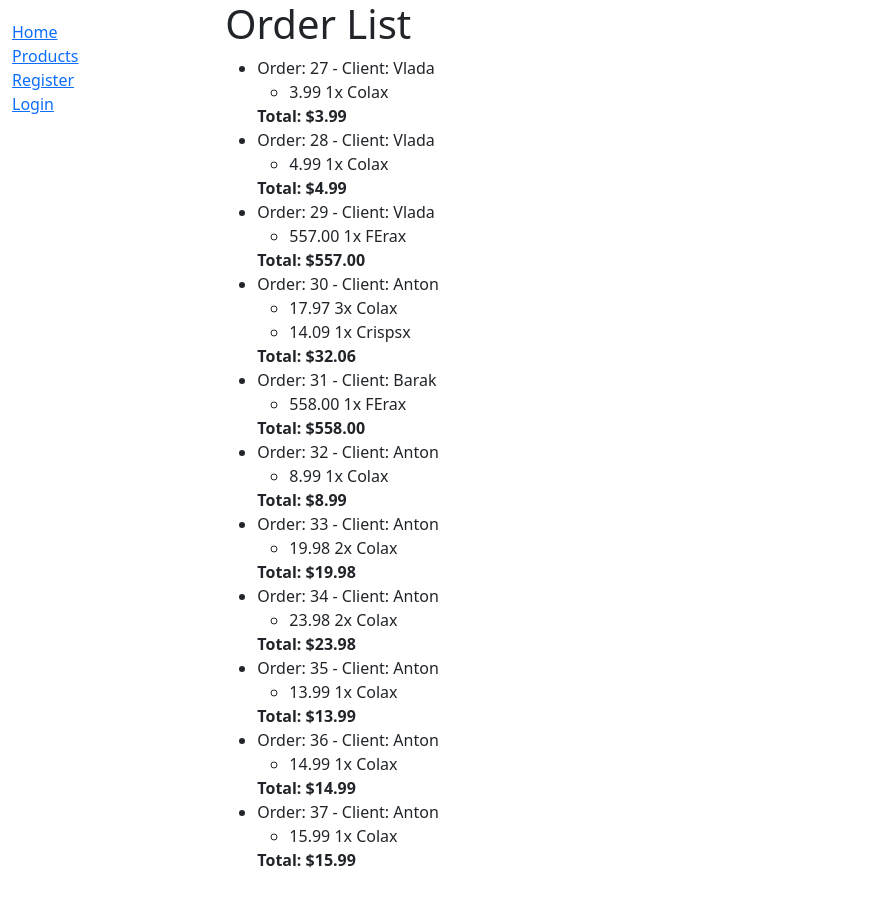
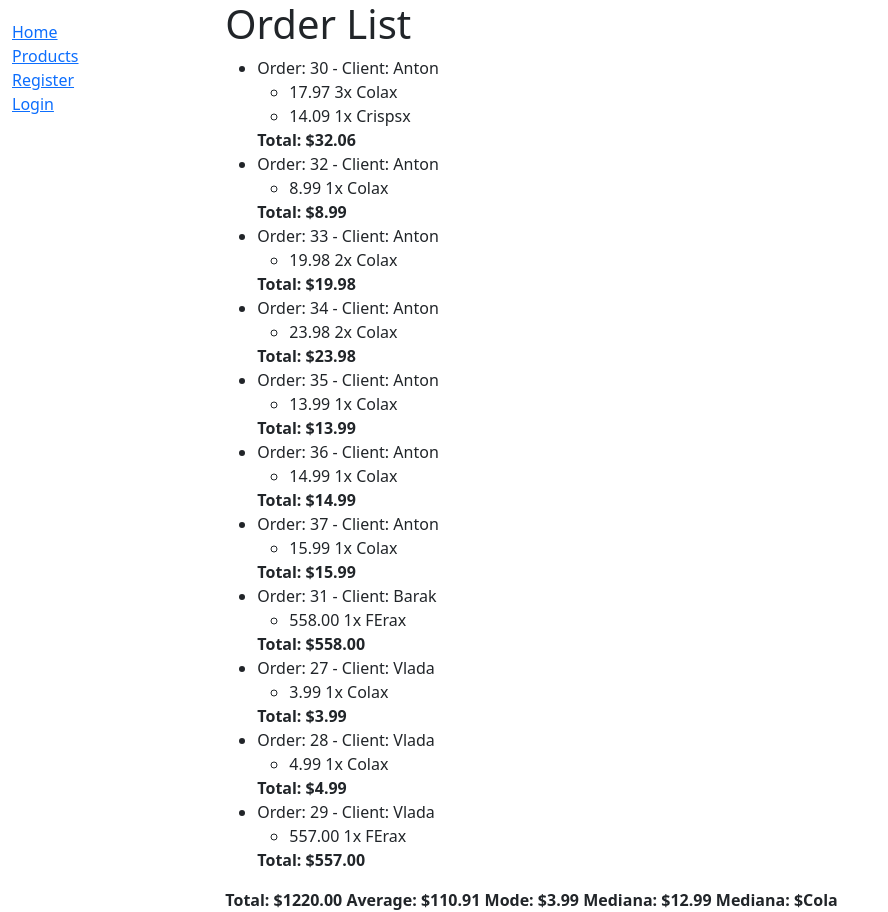
Before and after one commit to TestyCore/Python_Labs, a Django app: page /order/orders/ in a window 1280 px wide. Shown: the whole page, without its empty margins (0-888 px from the left). Before the commit the page ends 868 px from the top, so only its background shows below. Run offline with Django 4.2, Linux system fonts and the light colour scheme; data comes from the database, SQL or seed files in the repository; both versions use the stored data as it was after the commit.

Commit message:
Added statistics

```diff
--- a/Lab_4/edostavka/templates/base.html
+++ b/Lab_4/edostavka/templates/base.html
@@ -55,24 +55,6 @@
           {% endblock %}
         </div>
         <div class="col-sm-10 ">{% block content %}{% endblock %}
-{#            {% block pagination %}#}
-{#                {% if is_paginated %}#}
-{#                    <div class="pagination">#}
-{#                        <span class="page-links">#}
-{#                            {% if page_obj.has_previous %}#}
-{#                                <a href="{{ request.path }}?page={{ page_obj.previous_page_number }}">previous</a>#}
-{#                            {% endif %}#}
-{#                            <span class="page-current">#}
-{#                                Page {{ page_obj.number }} of {{ page_obj.paginator.num_pages }}.#}
-{#                            </span>#}
-{#                            {% if page_obj.has_next %}#}
-{#                                <a href="{{ request.path }}?page={{ page_obj.next_page_number }}">next</a>#}
-{#                            {% endif %}#}
-{#                        </span>#}
-{#                    </div>#}
-{#                {% endif %}#}
-{#            {% endblock %}#}
-
         </div>
       </div>
     </div>
--- a/Lab_4/order/templates/order/order_list.html
+++ b/Lab_4/order/templates/order/order_list.html
@@ -10,23 +10,26 @@
           <ul>
             {% for item in order.items.all %}
               <li>
-
                 <a>{{ item.get_cost }}</a>
                 <a>{{ item.quantity }}x</a>
                 <a>{{ item.product.title }}x</a>
-
               </li>
             {% empty %}
               <li>No products.</li>
             {% endfor %}
-
           </ul>
-         <a style="font-weight: bold">Total: ${{ order.get_total_cost }} </a>
+          <a style="font-weight: bold">Total: ${{ order.get_total_cost }}</a>
         </li>
       {% empty %}
         <li>No orders found.</li>
       {% endfor %}
     </ul>
+    <a style="font-weight: bold">Total: ${{ total_cost }}</a>
+    <a style="font-weight: bold">Average: ${{ average_cost }}</a>
+    <a style="font-weight: bold">Mode: ${{ mode_cost }}</a>
+    <a style="font-weight: bold">Mediana: ${{ median_cost }}</a>
+    <a style="font-weight: bold">Mediana: ${{ most_common_item_name }}</a>
+
   {% else %}
     <p>There are no orders.</p>
   {% endif %}
--- a/Lab_4/order/views.py
+++ b/Lab_4/order/views.py
@@ -1,6 +1,8 @@
 # import requests
+from django.db.models import Sum, Avg, Count
 from django.shortcuts import render, redirect
 from django.views import generic
+from statistics import mode, median
 
 import json
 import base64
@@ -79,3 +81,25 @@ def order_create(request):
 
 class OrderListView(generic.ListView):
     model = Order
+    queryset = Order.objects.order_by('client')
+
+    def get_context_data(self, **kwargs):
+        context = super().get_context_data(**kwargs)
+        total_cost = Order.objects.aggregate(total=Sum('items__price')).get('total')
+        order_count = Order.objects.count()
+        average_cost = total_cost / order_count if order_count > 0 else 0
+        order_prices = Order.objects.values_list('items__price', flat=True)
+        mode_cost = mode(order_prices) if order_prices else 0
+        median_cost = median(order_prices) if order_prices else 0
+
+        most_common_item = Order.objects.values('items__product__title').annotate(
+            count=Count('items__product__title')).order_by('-count').first()
+        most_common_item_name = most_common_item['items__product__title'] if most_common_item else ''
+
+        context['total_cost'] = "{:.2f}".format(total_cost or 0)
+        context['average_cost'] = "{:.2f}".format(average_cost or 0)
+        context['mode_cost'] = "{:.2f}".format(mode_cost or 0)
+        context['median_cost'] = "{:.2f}".format(median_cost or 0)
+        context['most_common_item_name'] = most_common_item_name
+
+        return context
```
Also changed, not shown: Lab_4/administrator/views.py (+16 -3 lines), Lab_4/db.sqlite3.
